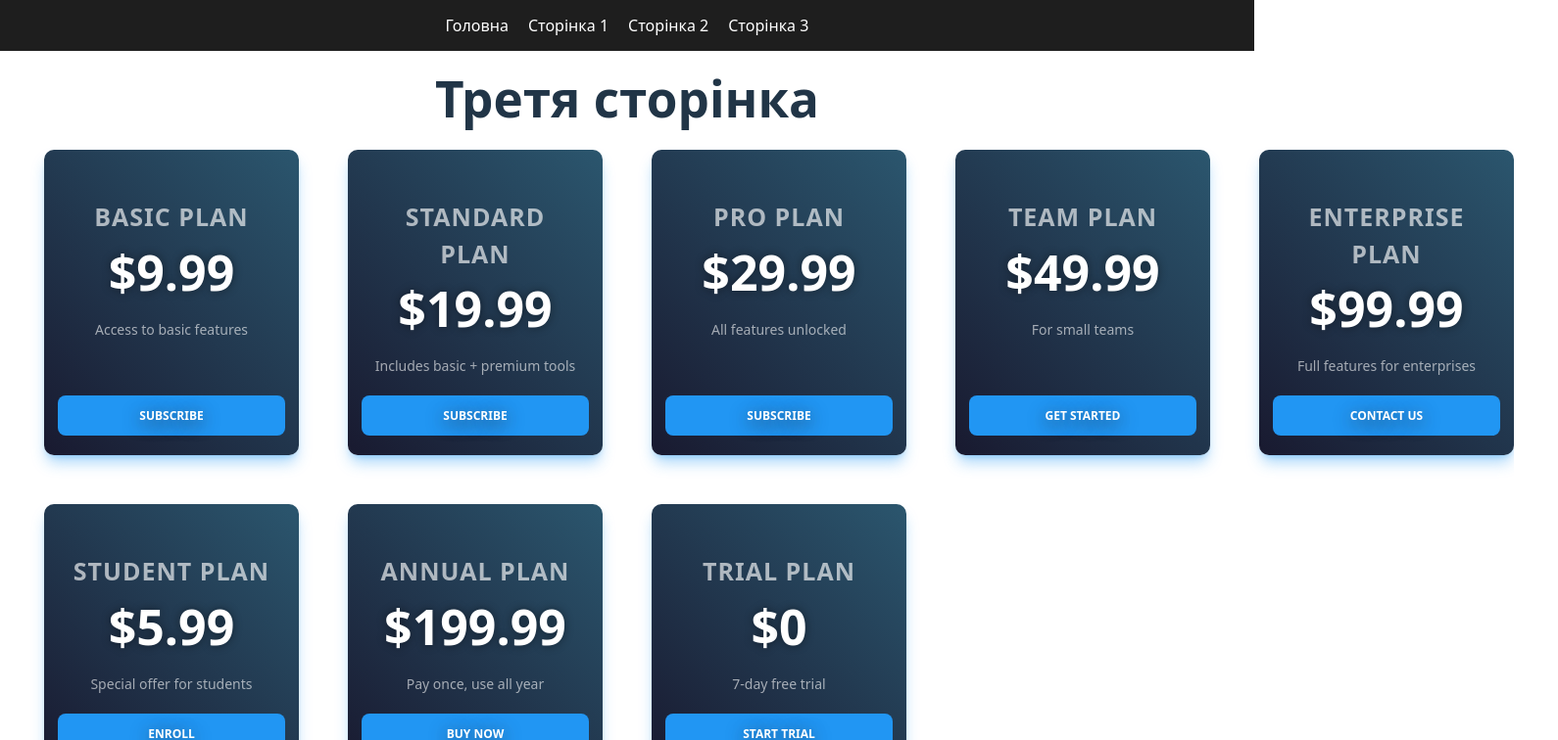
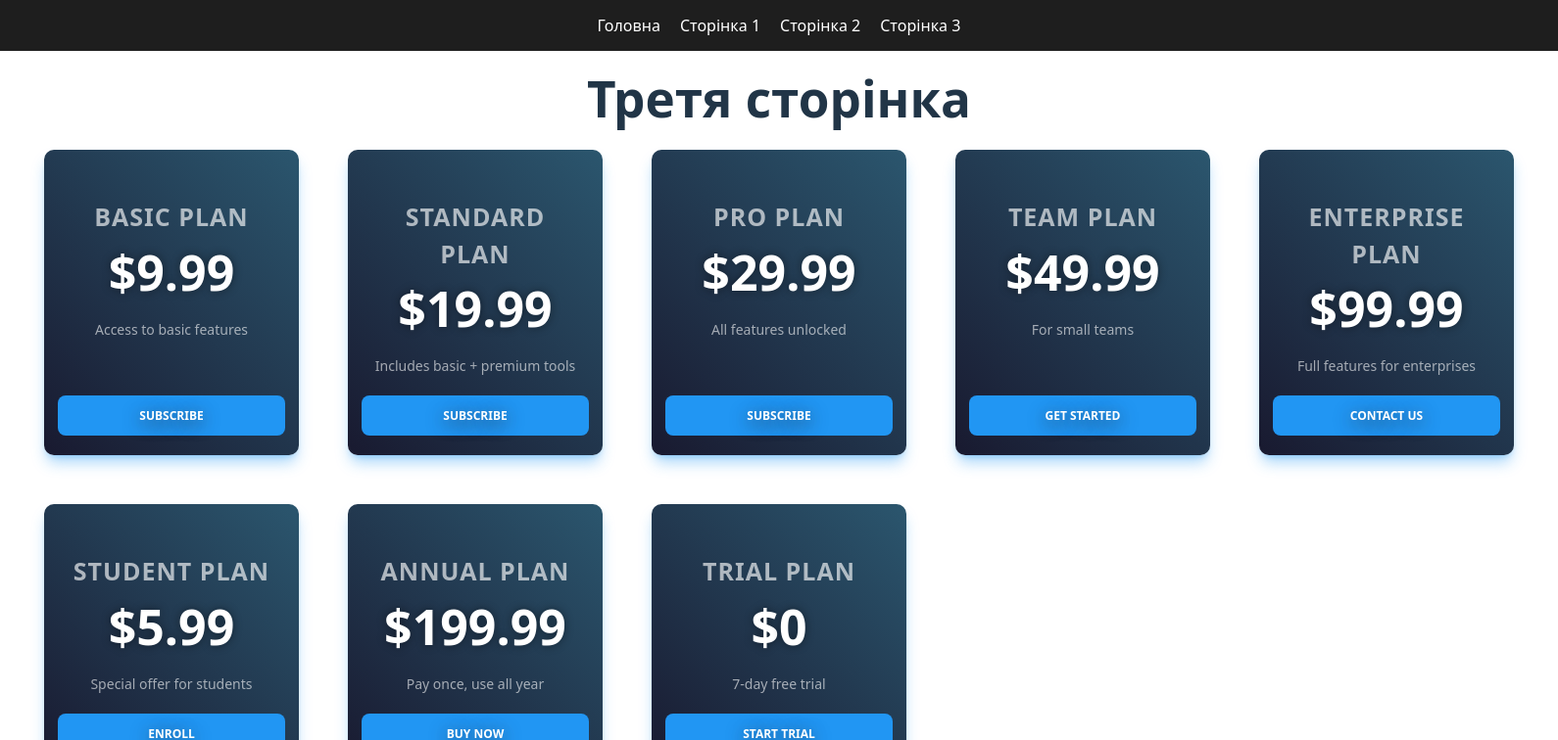
Before and after one commit to MaksimCeleron/Em-13-Front-HW-5.2, a React (Vite) app: page /thirdpage in a window 1280 px wide. Shown: the top 756 px of the page at 98% size, 1590 px wide, since content can reach past the window. Built offline with nearby package versions, Linux system fonts and the light colour scheme.

Commit message:
Update PageLayout

```diff
--- a/src/layouts/page/style.css
+++ b/src/layouts/page/style.css
@@ -5,9 +5,11 @@
 }
 
 .wrapper {
-    display: flex;
+    display: grid;
+    grid-template-columns: 1fr;
+    /*display: flex;
     flex-direction: column;
-    min-height: 100vh;
+    min-height: 100vh;*/
 }
 
 body {
```
